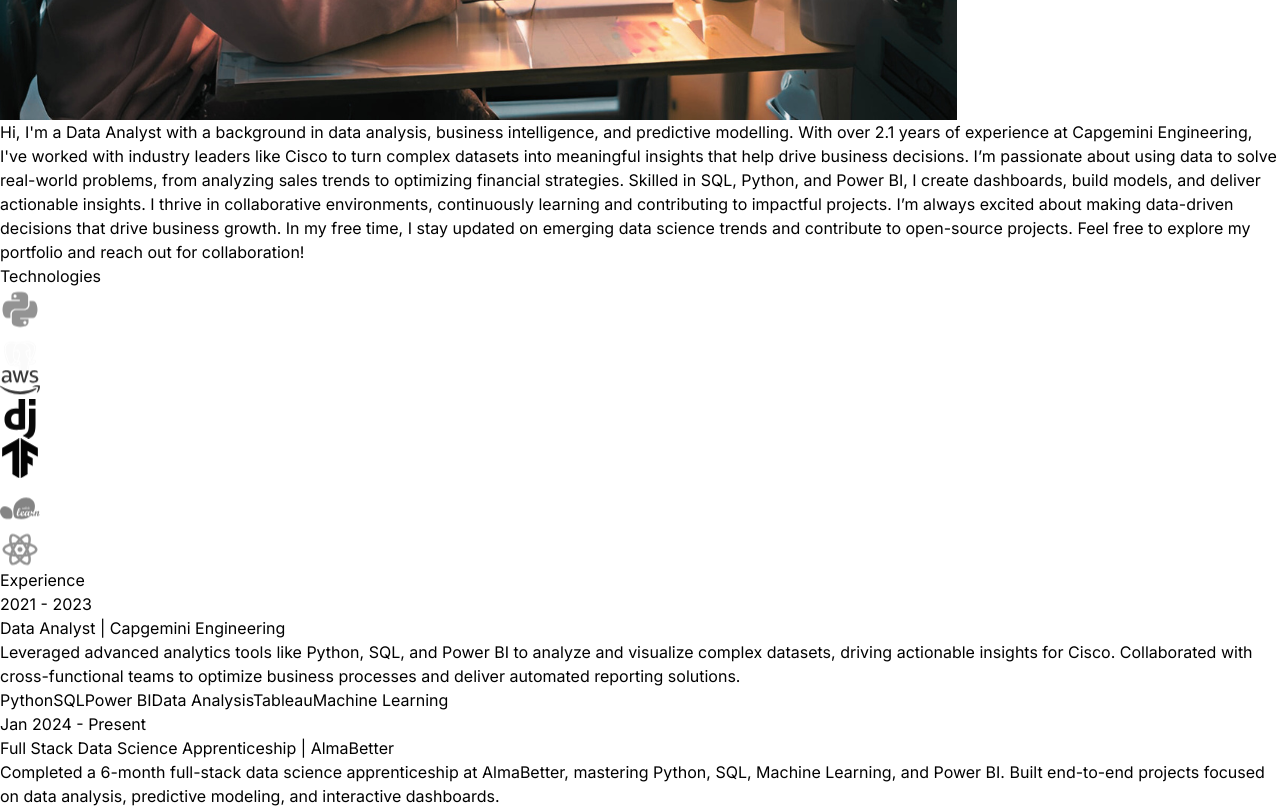
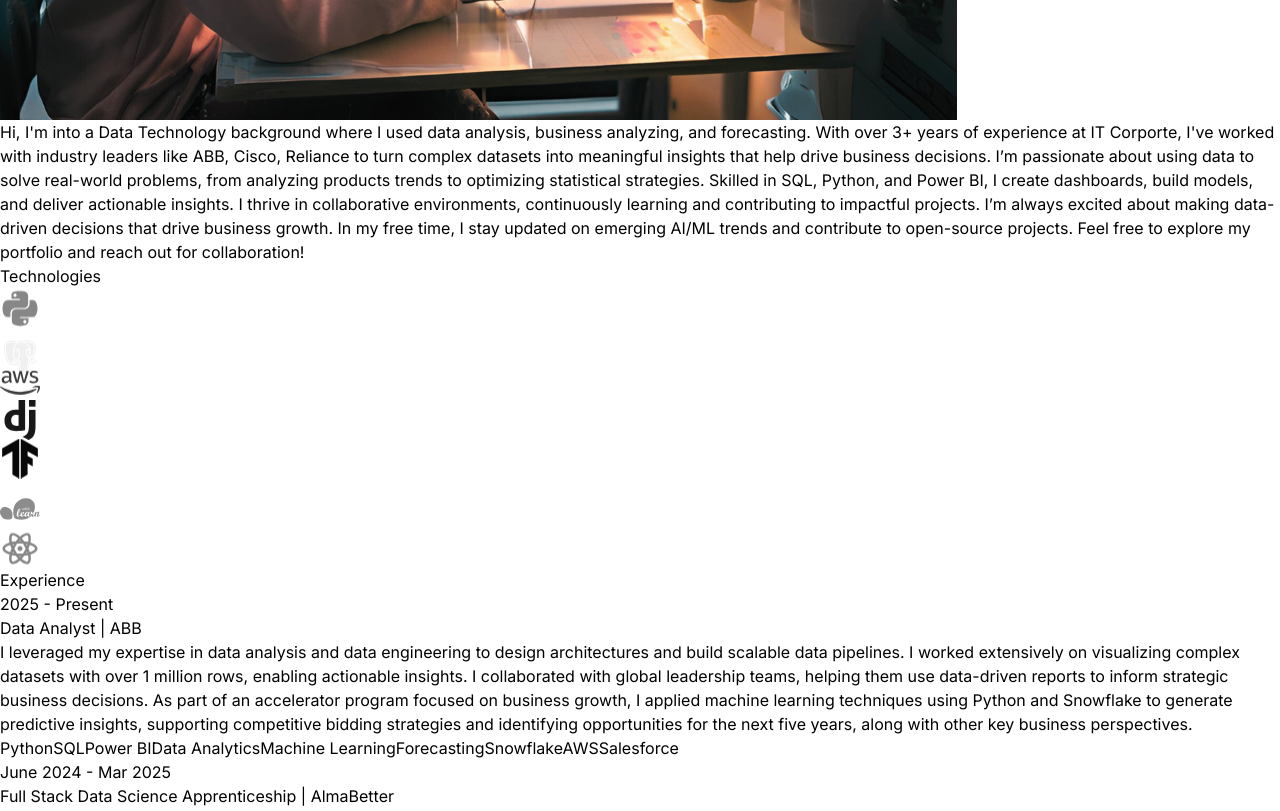
Before and after one commit to swameher/SwaTi-portfolio, a React (Vite) app: page / in a window 1280 px wide. Shown: the part 1980-2791 px from the top of the page. Built offline with nearby package versions, Linux system fonts and the light colour scheme.

Commit message:
Revise constants for personal and professional details
Updated the info and experiences

```diff
--- a/src/constants/index.js
+++ b/src/constants/index.js
@@ -4,27 +4,34 @@ import project2 from "../assets/projects/project-2.jpeg";
 export const HERO_CONTENT = `Hi, I’m a Data Analyst with over 2.1 years of experience. I specialize in transforming data into actionable insights to drive business growth. From sales analysis and customer behaviour forecasting to financial reporting. Explore my portfolio to see how I use Power BI, Python, and SQL to solve real-world data challenges.`;
 
 export const ABOUT_TEXT = `
-Hi, I'm a Data Analyst with a background in data analysis, business intelligence, and predictive modelling. With over 2.1 years of experience at Capgemini Engineering, I've worked with industry leaders like Cisco to turn complex datasets into meaningful insights that help drive business decisions.
-I’m passionate about using data to solve real-world problems, from analyzing sales trends to optimizing financial strategies. Skilled in SQL, Python, and Power BI, I create dashboards, build models, and deliver actionable insights.
+Hi, I'm into a Data Technology background where I used data analysis, business analyzing, and forecasting. With over 3+ years of experience at IT Corporte, I've worked with industry leaders like ABB, Cisco, Reliance to turn complex datasets into meaningful insights that help drive business decisions.
+I’m passionate about using data to solve real-world problems, from analyzing products trends to optimizing statistical strategies. Skilled in SQL, Python, and Power BI, I create dashboards, build models, and deliver actionable insights.
 I thrive in collaborative environments, continuously learning and contributing to impactful projects. I’m always excited about making data-driven decisions that drive business growth.
-In my free time, I stay updated on emerging data science trends and contribute to open-source projects. Feel free to explore my portfolio and reach out for collaboration!
+In my free time, I stay updated on emerging AI/ML trends and contribute to open-source projects. Feel free to explore my portfolio and reach out for collaboration!
 `;
 
 export const EXPERIENCES = [
+  {
+    year: "2025 - Present",
+    role: "Data Analyst",
+    company: "ABB",
+    description: `I leveraged my expertise in data analysis and data engineering to design architectures and build scalable data pipelines. I worked extensively on visualizing complex datasets with over 1 million rows, enabling actionable insights. I collaborated with global leadership teams, helping them use data-driven reports to inform strategic business decisions. As part of an accelerator program focused on business growth, I applied machine learning techniques using Python and Snowflake to generate predictive insights, supporting competitive bidding strategies and identifying opportunities for the next five years, along with other key business perspectives.`,
+    technologies: ["Python", "SQL", "Power BI", "Data Analytics", "Machine Learning", "Forecasting", "Snowflake", "AWS", "Salesforce"],
+  },
+  {
+    year: "June 2024 - Mar 2025",
+    role: "Full Stack Data Science Apprenticeship",
+    company: "AlmaBetter",
+    description:
+      `Completed a 6-month full-stack data science apprenticeship at AlmaBetter, mastering Python, SQL, Machine Learning, and Power BI. Built end-to-end projects focused on data analysis, predictive modeling, and interactive dashboards.`,
+    technologies: ["Python", "PostgreSQL", "Power BI", "Tableau", "Machine Learning"]
+  },
   {
     year: "2021 - 2023",
     role: "Data Analyst",
     company: "Capgemini Engineering",
     description: `Leveraged advanced analytics tools like Python, SQL, and Power BI to analyze and visualize complex datasets, driving actionable insights for Cisco. Collaborated with cross-functional teams to optimize business processes and deliver automated reporting solutions.`,
     technologies: ["Python", "SQL", "Power BI", "Data Analysis", "Tableau", "Machine Learning"],
-  },
-  {
-    year: "Jan 2024 - Present",
-    role: "Full Stack Data Science Apprenticeship",
-    company: "AlmaBetter",
-    description:
-      `Completed a 6-month full-stack data science apprenticeship at AlmaBetter, mastering Python, SQL, Machine Learning, and Power BI. Built end-to-end projects focused on data analysis, predictive modeling, and interactive dashboards.`,
-    technologies: ["Python", "PostgreSQL", "Power BI", "Tableau", "Machine Learning"]
   }
 ];
 
```
